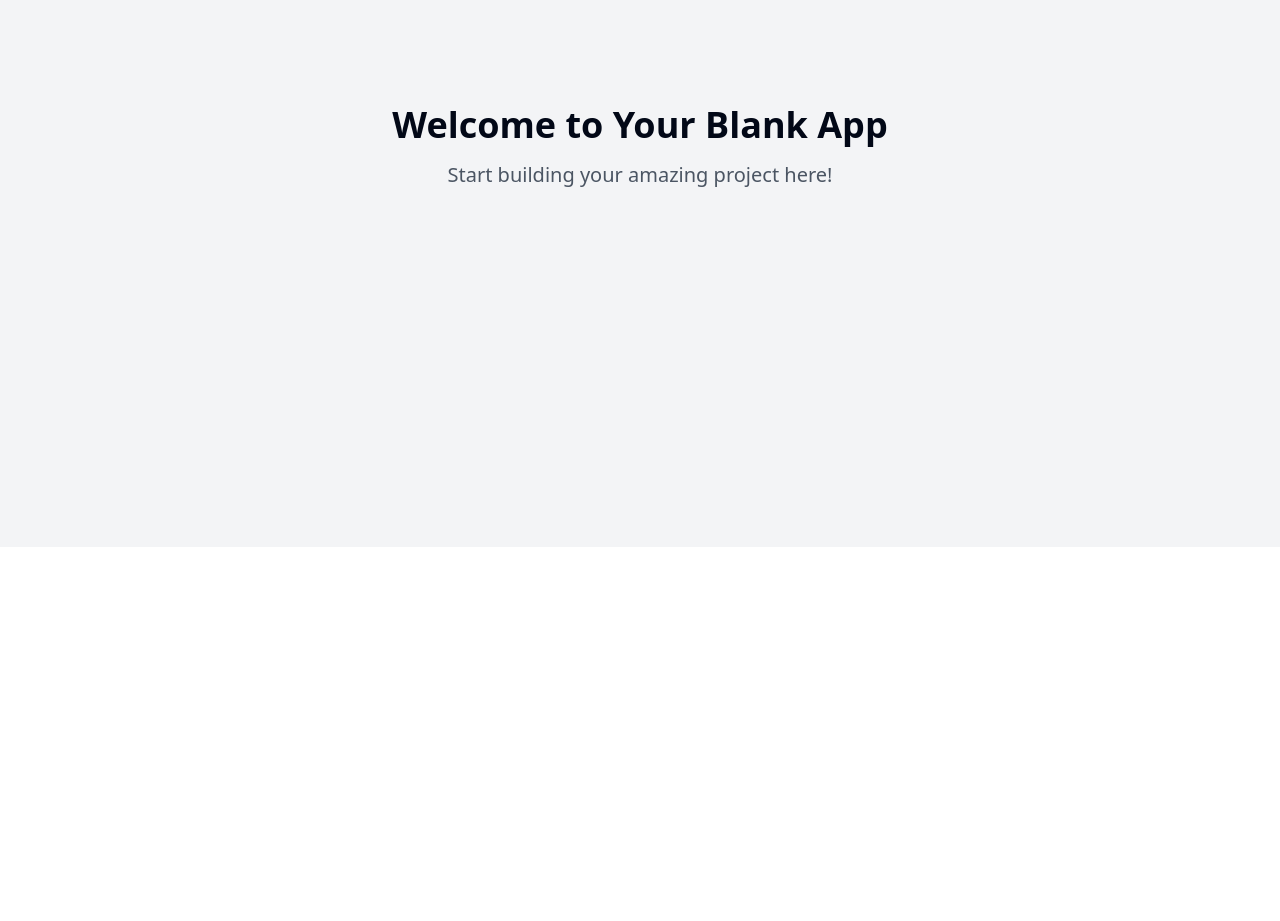
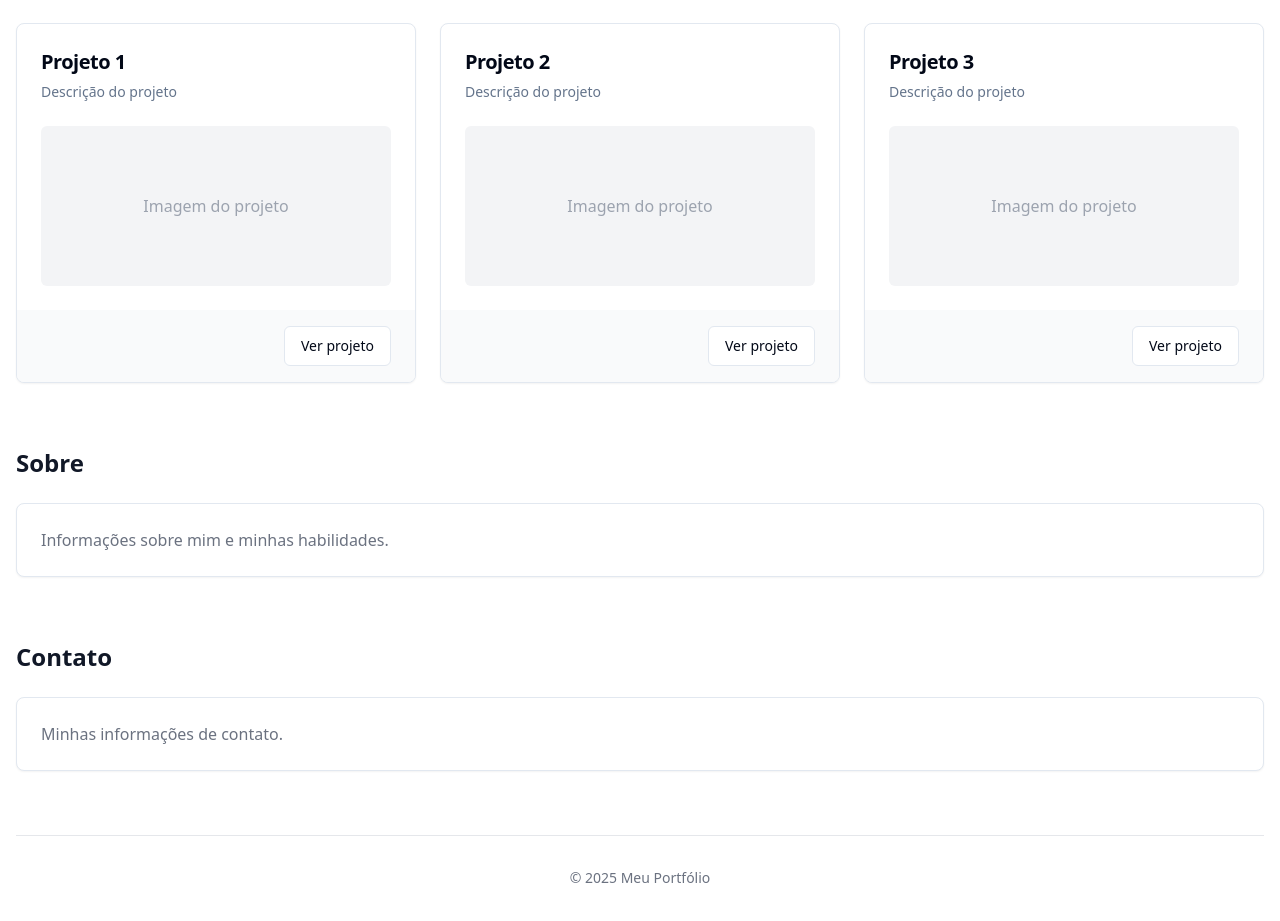
Before and after one commit to migueldev-developer/vazio-portfolio-generator, a React (Vite) app: page / in a window 1280 px wide. Shown: the part 253-1174 px from the top of the page. Before the commit the page ends 800 px from the top, so only its background shows below. Built offline with nearby package versions, Linux system fonts and the light colour scheme.

Commit message:
Create basic portfolio structure
Initialize a basic portfolio with no content.

```diff
--- a/src/pages/Index.tsx
+++ b/src/pages/Index.tsx
@@ -1,11 +1,61 @@
-// Update this page (the content is just a fallback if you fail to update the page)
+
+import { Button } from "@/components/ui/button";
+import { Card, CardContent, CardDescription, CardFooter, CardHeader, CardTitle } from "@/components/ui/card";
+import { Link } from "react-router-dom";
 
 const Index = () => {
   return (
-    <div className="min-h-screen flex items-center justify-center bg-gray-100">
-      <div className="text-center">
-        <h1 className="text-4xl font-bold mb-4">Welcome to Your Blank App</h1>
-        <p className="text-xl text-gray-600">Start building your amazing project here!</p>
+    <div className="min-h-screen bg-white">
+      <div className="container mx-auto px-4 py-16">
+        <header className="mb-16 text-center">
+          <h1 className="text-4xl font-bold tracking-tight text-gray-900 sm:text-5xl">Portfólio</h1>
+          <p className="mt-4 text-lg text-gray-500">Meus projetos e experiências</p>
+        </header>
+
+        <section className="mb-16">
+          <h2 className="text-2xl font-semibold mb-6 text-gray-900">Projetos</h2>
+          <div className="grid grid-cols-1 md:grid-cols-2 lg:grid-cols-3 gap-6">
+            {/* Empty project cards for structure */}
+            {[1, 2, 3].map((item) => (
+              <Card key={item} className="overflow-hidden">
+                <CardHeader className="p-6">
+                  <CardTitle className="text-xl">Projeto {item}</CardTitle>
+                  <CardDescription>Descrição do projeto</CardDescription>
+                </CardHeader>
+                <CardContent className="p-6 pt-0">
+                  <div className="h-40 bg-gray-100 flex items-center justify-center rounded-md">
+                    <span className="text-gray-400">Imagem do projeto</span>
+                  </div>
+                </CardContent>
+                <CardFooter className="px-6 py-4 bg-gray-50 flex justify-end">
+                  <Button variant="outline">Ver projeto</Button>
+                </CardFooter>
+              </Card>
+            ))}
+          </div>
+        </section>
+
+        <section className="mb-16">
+          <h2 className="text-2xl font-semibold mb-6 text-gray-900">Sobre</h2>
+          <Card>
+            <CardContent className="p-6">
+              <p className="text-gray-500">Informações sobre mim e minhas habilidades.</p>
+            </CardContent>
+          </Card>
+        </section>
+
+        <section>
+          <h2 className="text-2xl font-semibold mb-6 text-gray-900">Contato</h2>
+          <Card>
+            <CardContent className="p-6">
+              <p className="text-gray-500">Minhas informações de contato.</p>
+            </CardContent>
+          </Card>
+        </section>
+
+        <footer className="mt-16 pt-8 border-t border-gray-200 text-center">
+          <p className="text-sm text-gray-500">© 2025 Meu Portfólio</p>
+        </footer>
       </div>
     </div>
   );
```
